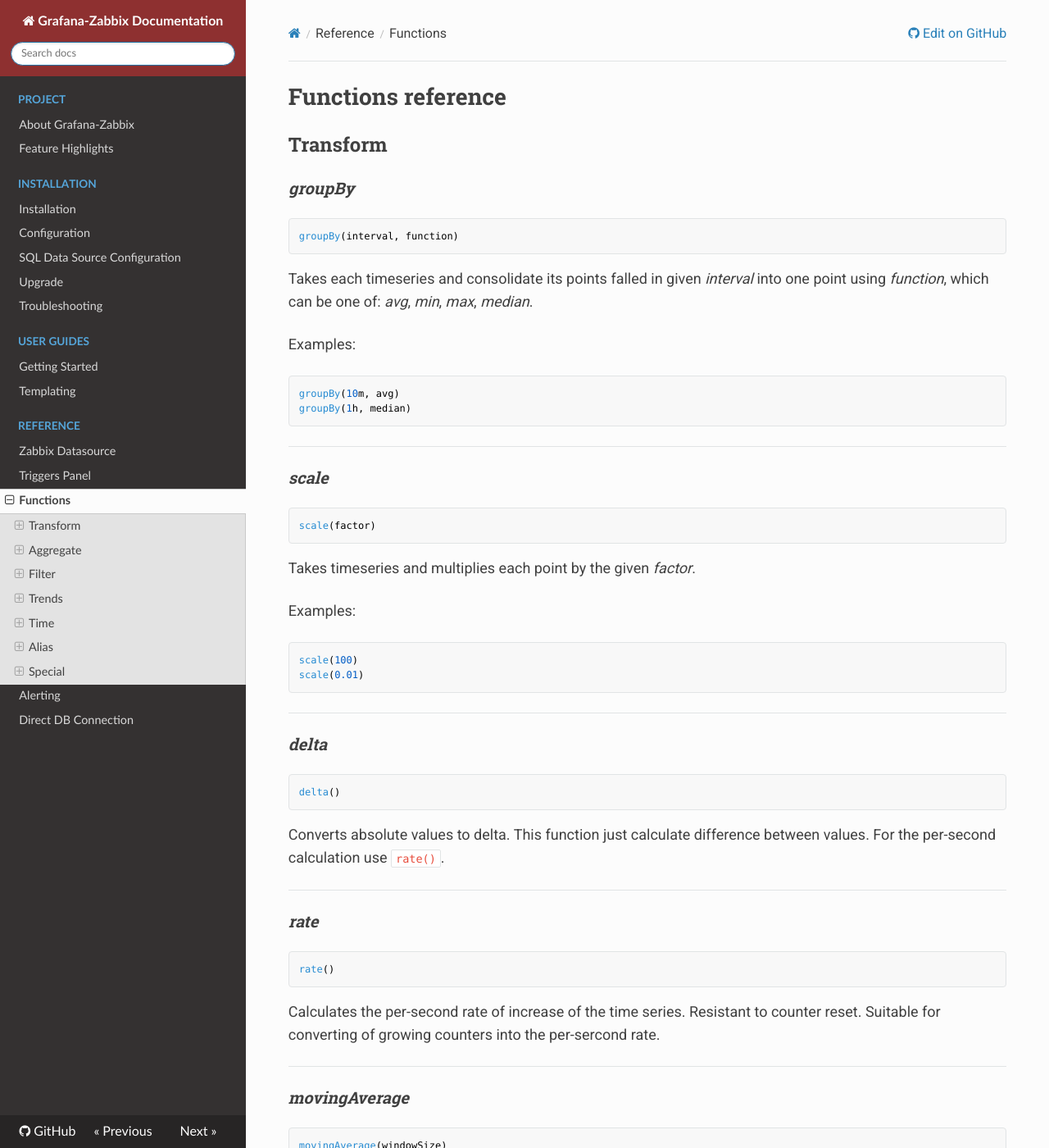
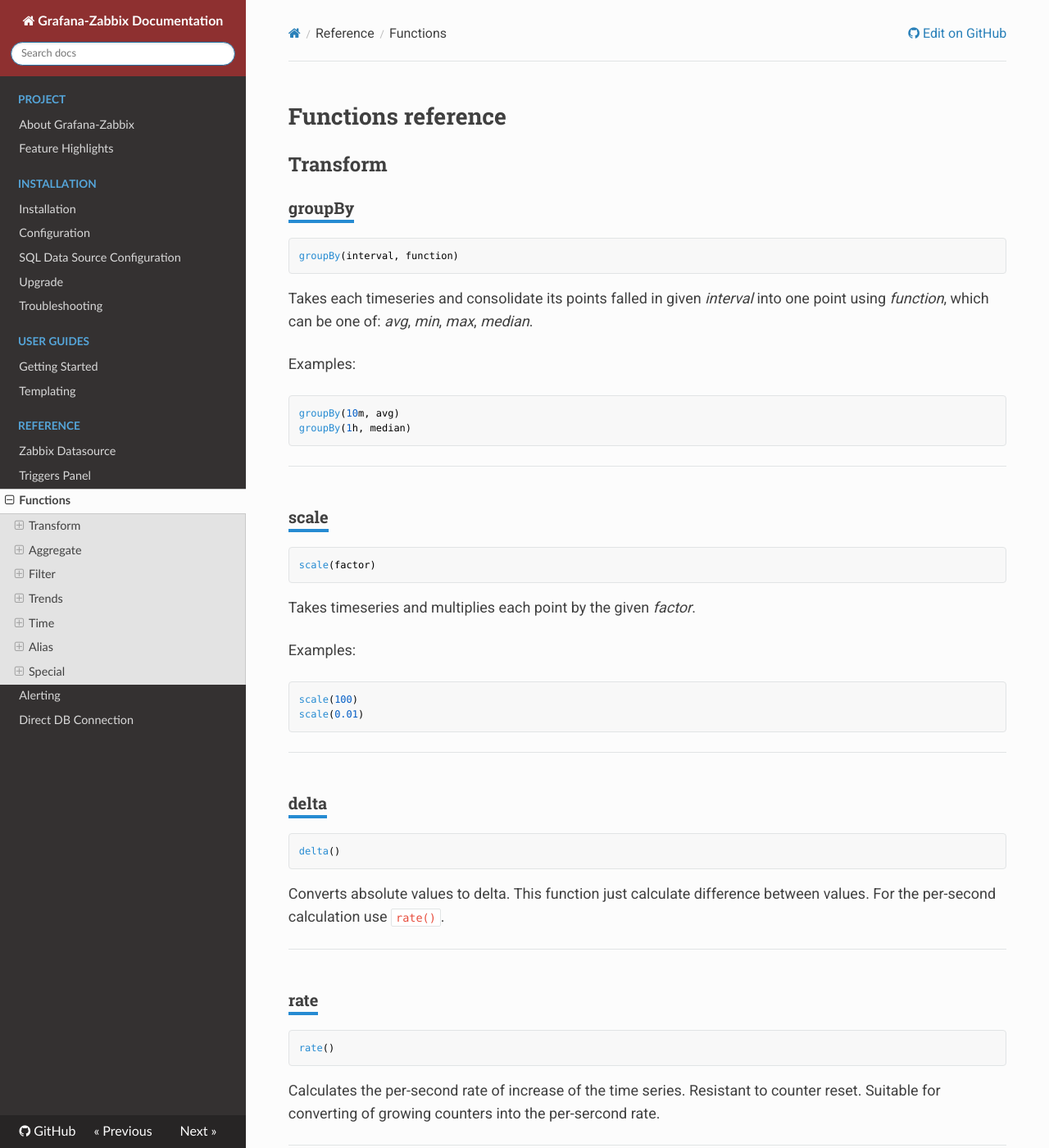
Before and after one commit to grafana/grafana-zabbix, an MkDocs documentation site: the page built from docs/sources/reference/functions.md, in a window 1280 px wide and 1400 px high. Shown: the whole window at 82% size. Built offline with MkDocs 1.6.1, drawn with Linux system fonts in a browser that asks for light colours; nearby versions of some CDN libraries; old or Windows-style settings are respelled for this version of MkDocs.

Commit message:
docs css: functions list tweaks

```diff
--- a/docs/sources/css/custom.css
+++ b/docs/sources/css/custom.css
@@ -80,3 +80,18 @@
     0px 1px 2px -1px rgba(255,255,255,0.5) inset,
     0px -2px 0px 0px rgba(0, 0, 0, 0.2) inset;
 }
+
+/* Functions list tweaks */
+
+h3 em {
+  padding-top: 20px;
+  font-style: normal;
+  padding-bottom: 2px;
+  border-bottom: 4px;
+  border-bottom-style: solid;
+  border-bottom-color: #268bd2;
+}
+
+hr {
+  margin: 24px 0 48px 0;
+}
```
